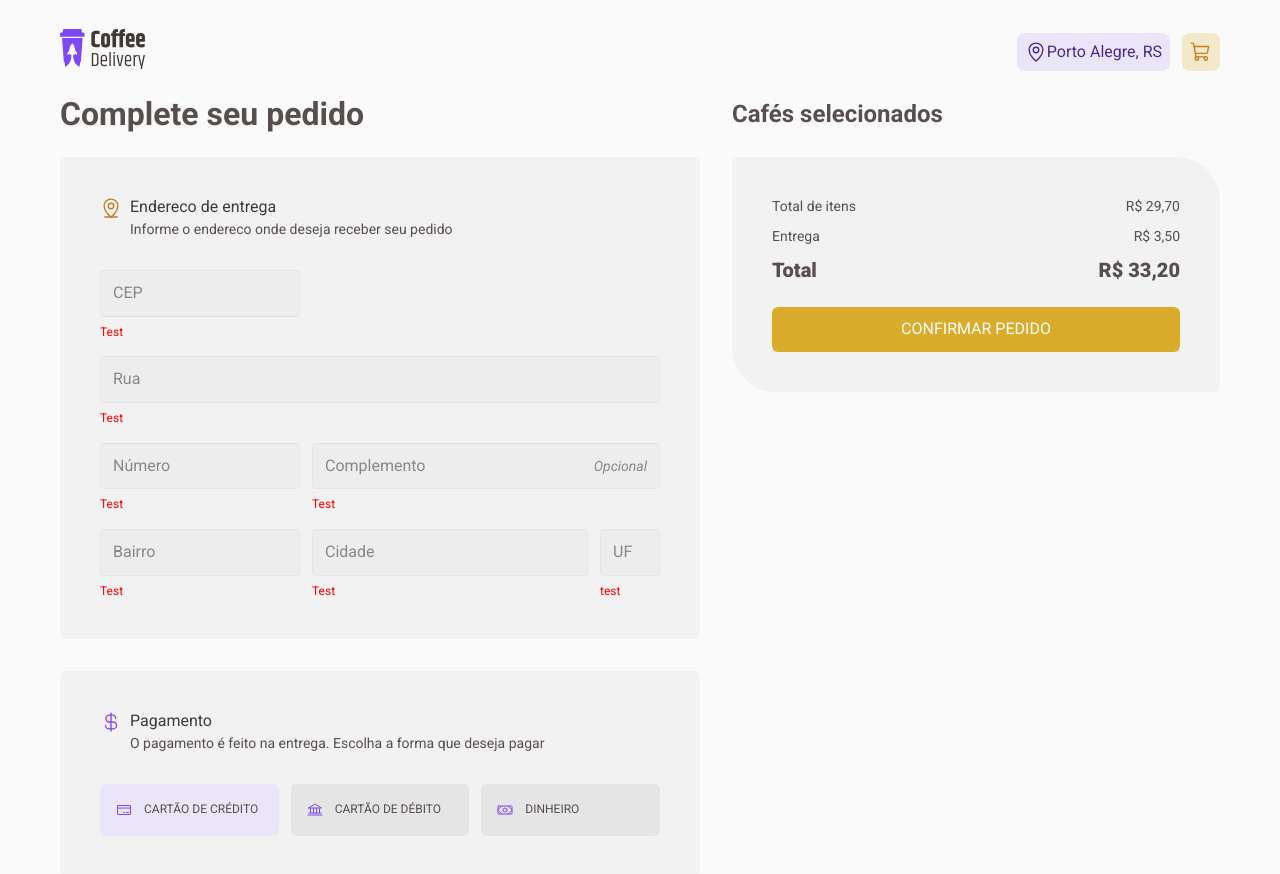
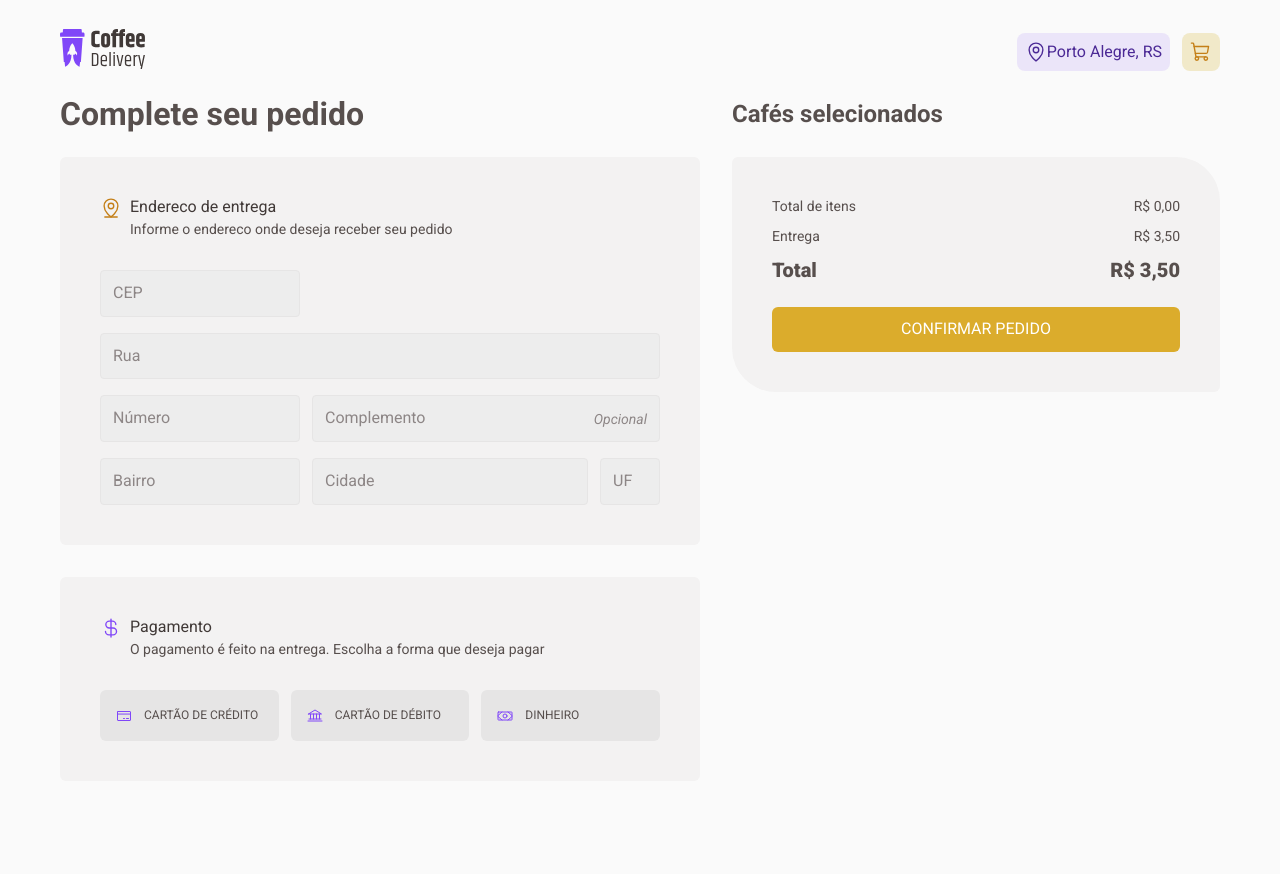
Before and after one commit to degui1/coffee-delivery, a React (Vite) app: page /checkout in a window 1280 px wide. After the commit the page ends 800 px from the top, so only its background shows below. Built offline with nearby package versions, Linux system fonts and the light colour scheme.

Commit message:
Cart page

```diff
--- a/package.json
+++ b/package.json
@@ -4,7 +4,7 @@
   "version": "0.0.0",
   "type": "module",
   "scripts": {
-    "dev": "vite",
+    "dev": "vite --host",
     "build": "tsc && vite build",
     "lint": "eslint . --ext ts,tsx --report-unused-disable-directives --max-warnings 0",
     "preview": "vite preview"
--- a/src/components/Form/TextField/index.tsx
+++ b/src/components/Form/TextField/index.tsx
@@ -9,12 +9,13 @@ import {
 
 // import { FieldError } from 'react-hook-form'
 import { Box, Container, ErrorMessage } from './styles'
+import { FieldError } from 'react-hook-form'
 
 type ITextFieldProps = InputHTMLAttributes<HTMLInputElement> & {
   optional?: boolean
   containerProps?: HTMLAttributes<HTMLDivElement>
   // error?: FieldError
-  error?: Error
+  error?: FieldError
 }
 
 export const TextInput = forwardRef(function TextInput(
--- a/src/contexts/CartContext.tsx
+++ b/src/contexts/CartContext.tsx
@@ -1,13 +1,15 @@
-import { createContext, useReducer } from 'react'
+import { createContext, useEffect, useReducer } from 'react'
 import {
   CartActions,
   CartReducer,
   CartState,
 } from '../reducers/Cart/CartReducer'
+import { NavigateFunction, useNavigate } from 'react-router-dom'
 
 interface ICartContext {
   cartState: CartState
   dispatchCartState: React.Dispatch<CartActions>
+  navigate: NavigateFunction
 }
 
 export const CartContext = createContext({} as ICartContext)
@@ -17,13 +19,36 @@ interface ICartProvider {
 }
 
 export function CartProvider({ children }: ICartProvider) {
-  const [cartState, dispatchCartState] = useReducer(CartReducer, {
-    cart: [],
-    orders: [],
-  })
+  const navigate = useNavigate()
+  const [cartState, dispatchCartState] = useReducer(
+    CartReducer,
+    {
+      cart: [],
+      orders: [],
+    },
+    (cartState) => {
+      const storedCartState = localStorage.getItem(
+        `@coffee-delivery:cart-state-1.0.0`,
+      )
+
+      if (storedCartState) {
+        return JSON.parse(storedCartState)
+      }
+
+      return cartState
+    },
+  )
+
+  useEffect(() => {
+    if (cartState) {
+      const stateJson = JSON.stringify(cartState)
+
+      localStorage.setItem('@coffee-delivery:cart-state-1.0.0', stateJson)
+    }
+  }, [cartState])
 
   return (
-    <CartContext.Provider value={{ cartState, dispatchCartState }}>
+    <CartContext.Provider value={{ cartState, dispatchCartState, navigate }}>
       {children}
     </CartContext.Provider>
   )
--- a/src/pages/Checkout/index.tsx
+++ b/src/pages/Checkout/index.tsx
@@ -12,6 +12,7 @@ import {
   OrderContainer,
   OrderListContainer,
   PaymentContainer,
+  PaymentErrorMessage,
   PaymentMethodContainer,
   RemoveListItemButton,
   Total,
@@ -27,7 +28,7 @@ import {
 } from 'phosphor-react'
 import { useTheme } from 'styled-components'
 import { TextInput } from '../../components/Form/TextField'
-import { useForm } from 'react-hook-form'
+import { SubmitHandler, useForm } from 'react-hook-form'
 import { Radio } from '../../components/Form/Radio'
 import * as z from 'zod'
 import { zodResolver } from '@hookform/resolvers/zod'
@@ -40,7 +41,7 @@ import { CartActionTypes } from '../../reducers/Cart/CartReducer'
 type CartFormInputs = {
   cep: number
   street: string
-  number: string
+  number: number
   fullAddress: string
   neighborhood: string
   city: string
@@ -61,17 +62,24 @@ const newOrder = z.object({
   }),
 })
 
+const shippingPrice = 3.5
+
 export type OrderInfo = z.infer<typeof newOrder>
 
 export function Checkout() {
   const theme = useTheme()
-  const { register } = useForm<CartFormInputs>({
+  const {
+    register,
+    handleSubmit,
+    watch,
+    formState: { errors },
+  } = useForm<CartFormInputs>({
     resolver: zodResolver(newOrder),
   })
 
-  const { cartState, dispatchCartState } = useCart()
+  const selectedPaymentMethod = watch('paymentMethod')
 
-  console.log(cartState)
+  const { cartState, dispatchCartState, navigate } = useCart()
 
   const coffeesInCart = cartState.cart.map((item) => {
     const coffee = coffees.find((coffee) => coffee.id === item.id)
@@ -84,6 +92,10 @@ export function Checkout() {
       amount: item.amount,
     }
   })
+
+  const totalPrice = coffeesInCart.reduce((previousValue, currentValue) => {
+    return (previousValue += currentValue.price * currentValue.amount)
+  }, 0)
 
   function handleIncreaseAmount(itemId: string) {
     dispatchCartState({
@@ -103,12 +115,35 @@ export function Checkout() {
     })
   }
 
+  function handleRemoveItem(itemId: string) {
+    dispatchCartState({
+      type: CartActionTypes.REMOVE_ITEM,
+      payload: {
+        itemId,
+      },
+    })
+  }
+
+  const handleSuccessOrder: SubmitHandler<CartFormInputs> = (data) => {
+    if (cartState.cart.length === 0) {
+      return alert('Carrinho vazio')
+    }
+
+    dispatchCartState({
+      type: CartActionTypes.CHECKOUT,
+      payload: {
+        order: data,
+        callbackNavigation: navigate,
+      },
+    })
+  }
+
   return (
     <CheckoutContainer>
       <main>
         <h1>Complete seu pedido</h1>
 
-        <form id="order">
+        <form id="order" onSubmit={handleSubmit(handleSuccessOrder)}>
           <FormContainer>
             <InformSection>
               <MapPinLine size={22} color={theme['yellow-dark']} />
@@ -122,21 +157,21 @@ export function Checkout() {
                 placeholder="CEP"
                 type="number"
                 containerProps={{ style: { gridArea: 'cep' } }}
-                error={new Error('Test')}
+                error={errors.cep}
                 {...register('cep', { valueAsNumber: true })}
               />
 
               <TextInput
                 placeholder="Rua"
                 containerProps={{ style: { gridArea: 'street' } }}
-                error={new Error('Test')}
+                error={errors.street}
                 {...register('street')}
               />
 
               <TextInput
                 placeholder="Número"
                 containerProps={{ style: { gridArea: 'number' } }}
-                error={new Error('Test')}
+                error={errors.number}
                 {...register('number')}
               />
 
@@ -144,21 +179,21 @@ export function Checkout() {
                 placeholder="Complemento"
                 optional
                 containerProps={{ style: { gridArea: 'fullAddress' } }}
-                error={new Error('Test')}
+                error={errors.fullAddress}
                 {...register('fullAddress')}
               />
 
               <TextInput
                 placeholder="Bairro"
                 containerProps={{ style: { gridArea: 'neighborhood' } }}
-                error={new Error('Test')}
+                error={errors.neighborhood}
                 {...register('neighborhood')}
               />
 
               <TextInput
                 placeholder="Cidade"
                 containerProps={{ style: { gridArea: 'city' } }}
-                error={new Error('Test')}
+                error={errors.city}
                 {...register('city')}
               />
 
@@ -166,7 +201,7 @@ export function Checkout() {
                 placeholder="UF"
                 maxLength={2}
                 containerProps={{ style: { gridArea: 'state' } }}
-                error={new Error('test')}
+                error={errors.state}
                 {...register('state')}
               />
             </FormFieldsContainer>
@@ -186,7 +221,7 @@ export function Checkout() {
 
             <PaymentContainer>
               <Radio
-                isSelected={true}
+                isSelected={selectedPaymentMethod === 'credit'}
                 {...register('paymentMethod')}
                 value="credit"
               >
@@ -194,21 +229,27 @@ export function Checkout() {
                 <span>Cartão de crédito</span>
               </Radio>
               <Radio
-                isSelected={false}
+                isSelected={selectedPaymentMethod === 'debit'}
                 {...register('paymentMethod')}
-                value="credit"
+                value="debit"
               >
                 <Bank size={16} />
                 <span>Cartão de débito</span>
               </Radio>
               <Radio
-                isSelected={false}
+                isSelected={selectedPaymentMethod === 'cash'}
                 {...register('paymentMethod')}
-                value="credit"
+                value="cash"
               >
                 <Money size={16} />
                 <span>Dinheiro</span>
               </Radio>
+
+              {errors.paymentMethod ? (
+                <PaymentErrorMessage role="alert">
+                  {errors.paymentMethod.message}
+                </PaymentErrorMessage>
+              ) : null}
             </PaymentContainer>
           </PaymentMethodContainer>
         </form>
@@ -236,14 +277,23 @@ export function Checkout() {
                             handleReduceAmount(item.id)
                           }}
                         />
-                        <RemoveListItemButton>
+                        <RemoveListItemButton
+                          onClick={() => {
+                            handleRemoveItem(item.id)
+                          }}
+                        >
                           <Trash size={16} /> <span>Remover</span>
                         </RemoveListItemButton>
                       </ListActionsContainer>
                     </div>
                   </ListInfo>
 
-                  <span>R$ 9,90</span>
+                  <span>
+                    {new Intl.NumberFormat('pt-br', {
+                      currency: 'BRL',
+                      style: 'currency',
+                    }).format(item.price * item.amount)}
+                  </span>
                 </ListItem>
               )
             })}
@@ -252,15 +302,30 @@ export function Checkout() {
           <AmountContainer>
             <Value>
               <span>Total de itens</span>
-              <span>R$ 29,70</span>
+              <span>
+                {new Intl.NumberFormat('pt-br', {
+                  currency: 'BRL',
+                  style: 'currency',
+                }).format(totalPrice)}
+              </span>
             </Value>
             <Value>
               <span>Entrega</span>
-              <span>R$ 3,50</span>
+              <span>
+                {new Intl.NumberFormat('pt-br', {
+                  currency: 'BRL',
+                  style: 'currency',
+                }).format(shippingPrice)}
+              </span>
             </Value>
             <Total>
               <span>Total</span>
-              <span>R$ 33,20</span>
+              <span>
+                {new Intl.NumberFormat('pt-br', {
+                  currency: 'BRL',
+                  style: 'currency',
+                }).format(totalPrice + shippingPrice)}
+              </span>
             </Total>
           </AmountContainer>
 
--- a/src/pages/Checkout/styles.ts
+++ b/src/pages/Checkout/styles.ts
@@ -200,3 +200,8 @@ export const OrderButton = styled.button`
     background-color: ${({ theme }) => theme['yellow-dark']};
   }
 `
+export const PaymentErrorMessage = styled.p`
+  ${mixins.fonts.textXS};
+  font-weight: 400;
+  color: red;
+`
```
Also changed, not shown: src/reducers/Cart/CartReducer.ts (+33 -5 lines).
